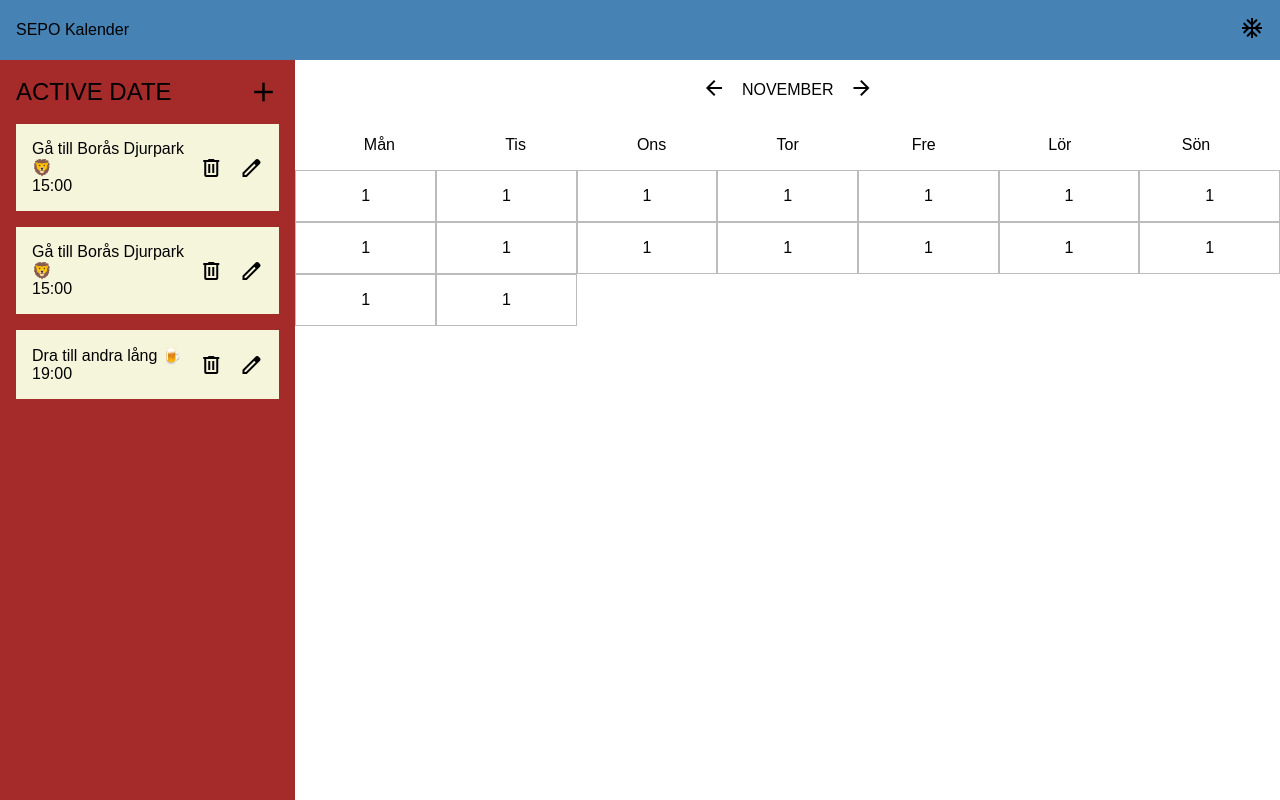
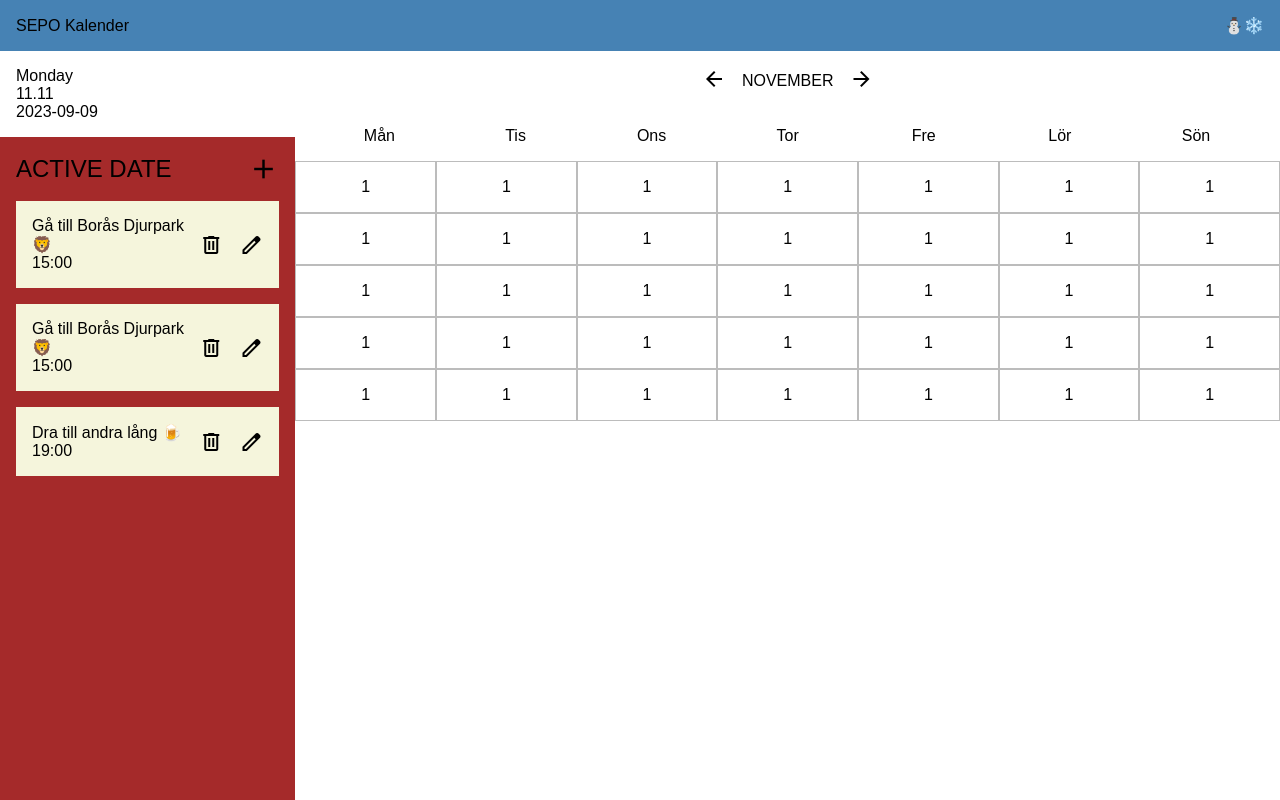
Before and after one commit to Philipbendiksen/Calendar-with-JS, a website: page public/index.html in a window 1280 px wide. Drawn offline with nearby package versions, Linux system fonts and the light colour scheme.

Commit message:
Added welcome-segment for mobile /desktop

```diff
--- a/public/index.html
+++ b/public/index.html
@@ -17,12 +17,21 @@
     <!-- <template> -->
     <header>
       <div class="title">SEPO Kalender</div>
-      <div class="seasonIcon" data-cy="welcome-segment">
-        <span class="material-symbols-outlined"> ac_unit </span>
+      <div class="seasonalIcon">⛄️❄️</div>
+      <div class="welcomeSegment-mobile" data-cy="welcome-segment">
+        <div class="welcomeDay">Monday</div>
+        <div class="welcomeTime">11.11</div>
+        <div class="welcomeDate">2023-09-09</div>
+        <!-- 3. Skapa och designa välkomstsegmentet (delen ovanför todo-listan) med tid, veckodag och datum presenteras. (G) -->
       </div>
     </header>
     <main>
       <aside>
+        <div class="welcomeSegment-desktop" data-cy="welcome-segment">
+          <div class="welcomeDay">Monday</div>
+          <div class="welcomeTime">11.11</div>
+          <div class="welcomeDate">2023-09-09</div>
+        </div>
         <div class="toDoContainer">
           <div class="toDo-activeDay">
             <span>ACTIVE DATE</span>
@@ -119,6 +128,25 @@
           <div class="calendarDay" data-cy="calendar-cell-date">1</div>
           <div class="calendarDay" data-cy="calendar-cell-date">1</div>
           <div class="calendarDay" data-cy="calendar-cell-date">1</div>
+          <div class="calendarDay" data-cy="calendar-cell-date">1</div>
+          <div class="calendarDay" data-cy="calendar-cell-date">1</div>
+          <div class="calendarDay" data-cy="calendar-cell-date">1</div>
+          <div class="calendarDay" data-cy="calendar-cell-date">1</div>
+          <div class="calendarDay" data-cy="calendar-cell-date">1</div>
+          <div class="calendarDay" data-cy="calendar-cell-date">1</div>
+          <div class="calendarDay" data-cy="calendar-cell-date">1</div>
+          <div class="calendarDay" data-cy="calendar-cell-date">1</div>
+          <div class="calendarDay" data-cy="calendar-cell-date">1</div>
+          <div class="calendarDay" data-cy="calendar-cell-date">1</div>
+          <div class="calendarDay" data-cy="calendar-cell-date">1</div>
+          <div class="calendarDay" data-cy="calendar-cell-date">1</div>
+          <div class="calendarDay" data-cy="calendar-cell-date">1</div>
+          <div class="calendarDay" data-cy="calendar-cell-date">1</div>
+          <div class="calendarDay" data-cy="calendar-cell-date">1</div>
+          <div class="calendarDay" data-cy="calendar-cell-date">1</div>
+          <div class="calendarDay" data-cy="calendar-cell-date">1</div>
+          <div class="calendarDay" data-cy="calendar-cell-date">1</div>
+          <div class="calendarDay" data-cy="calendar-cell-date">1</div>
         </div>
       </div>
       <div class="toDoModal hide" id="modal-popUp">
--- a/public/styles/style.css
+++ b/public/styles/style.css
@@ -23,7 +23,8 @@ body {
 }
 
 .title,
-.seasonIcon {
+.welcomeSegment-mobile,
+.seasonalIcon {
   margin: 1rem;
 }
 
@@ -118,7 +119,18 @@ body {
   background-color: steelblue;
   padding: 1rem;
 }
+.welcomeSegment-desktop {
+  display: none;
+}
 @media screen and (min-width: 800px) {
+  .welcomeSegment-desktop {
+    display: flex;
+    flex-direction: column;
+    padding: 1rem;
+  }
+  .welcomeSegment-mobile {
+    display: none;
+  }
   .toDoContainer {
     height: 100%;
   }
@@ -128,6 +140,8 @@ body {
     flex-direction: row;
   }
   aside {
+    display: flex;
+    flex-direction: column;
     height: 100%;
     width: 30%;
   }
```
